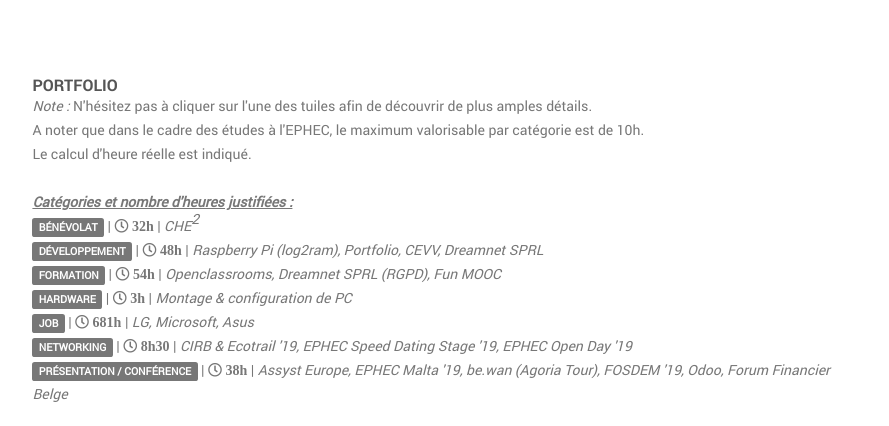
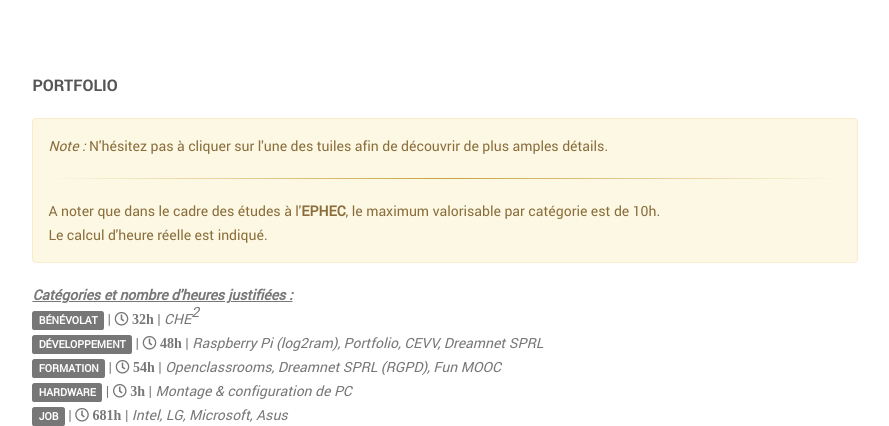
Before and after one commit to melvinmajor/portfolio, a plain HTML site: page index.html in a window 1280 px wide. Shown: the part 1454-1880 px from the top of the page, without its empty margins (342-1231 px from the left). Drawn offline with Linux system fonts and the light colour scheme.

Commit message:
Small update of the design of the portfolio

```diff
--- a/css/style.css
+++ b/css/style.css
@@ -253,10 +253,12 @@
   outline: 0;
   border: 0;
   width: 100%;
-  height: 4px;
-  background: #dddddd;
-  margin-top: 40px;
-  margin-bottom: 0;
+  height: 1px;
+  background-image: linear-gradient(to right, rgba(0, 0, 0, 0), rgba(0, 0, 0, 0.75), rgba(0, 0, 0, 0));
+}
+
+#alert hr {
+  background-image: linear-gradient(to right, rgba(184, 134, 11, 0), rgba(184, 134, 11, 0.75), rgba(184, 134, 11, 0));
 }
 
 .page-section {
--- a/index.html
+++ b/index.html
@@ -112,7 +112,7 @@
                                 <img src="img/8.jpg" alt="about me">
                             </div>
                             <p><ul>
-                                <li><span class="blue"><em><strong>Age :</strong></em></span> <strong>23</strong></li>
+                                <li><span class="blue"><em><strong>Age :</strong></em></span> <strong>24</strong></li>
                                 <li><span class="blue"><em><strong>Ville :</strong></em></span> <strong>Louvain-la-Neuve, Belgique</strong></li>
                             <li><span class="blue"><em><strong>Permis de conduire :</strong></em></span> <strong>B</strong></li>
                             </ul></p>
@@ -137,16 +137,20 @@
                     <div class="row">
                         <div class="col-md-12">
                             <h4 class="widget-title">Portfolio</h4>
-                            <p><em>Note :</em> N'hésitez pas à cliquer sur l'une des tuiles afin de découvrir de plus amples détails.</p>
-                            <p>A noter que dans le cadre des études à l'EPHEC, le maximum valorisable par catégorie est de 10h.
-                              <br>Le calcul d'heure réelle est indiqué.</p>
-                            <br><p><strong><em><u>Catégories et nombre d'heures justifiées :</u></em></strong></p>
+                            <br>
+                                <div class="alert alert-warning" id="alert" role="alert">
+                                    <p><em>Note :</em> N'hésitez pas à cliquer sur l'une des tuiles afin de découvrir de plus amples détails.</p>
+                                    <hr>
+                                    <p>A noter que dans le cadre des études à l'<strong>EPHEC</strong>, le maximum valorisable par catégorie est de 10h.
+                                        <br>Le calcul d'heure réelle est indiqué.</p>
+                                </div>
+                            <p><strong><em><u>Catégories et nombre d'heures justifiées :</u></em></strong></p>
                             <ul>
                               <li><span class="label label-default">BÉNÉVOLAT</span> | <i class="far fa-clock"> <strong>32h</strong></i> | <em>CHE<sup>2</sup></em></li>
                               <li><span class="label label-default">DÉVELOPPEMENT</span> | <i class="far fa-clock"> <strong>48h</strong></i> | <em>Raspberry Pi (log2ram), Portfolio, CEVV, Dreamnet SPRL</em></li>
                               <li><span class="label label-default">FORMATION</span> | <i class="far fa-clock"> <strong>54h</strong></i> | <em>Openclassrooms, Dreamnet SPRL (RGPD), Fun MOOC</em></li>
                               <li><span class="label label-default">HARDWARE</span> | <i class="far fa-clock"> <strong>3h</strong></i> | <em>Montage & configuration de PC</em></li>
-                              <li><span class="label label-default">JOB</span> | <i class="far fa-clock"> <strong>681h</strong></i> | <em>LG, Microsoft, Asus</em></li>
+                              <li><span class="label label-default">JOB</span> | <i class="far fa-clock"> <strong>681h</strong></i> | <em>Intel, LG, Microsoft, Asus</em></li>
                               <li><span class="label label-default">NETWORKING</span> | <i class="far fa-clock"> <strong>8h30</strong></i> | <em>CIRB & Ecotrail '19, EPHEC Speed Dating Stage '19, EPHEC Open Day '19</em></li>
                               <li><span class="label label-default">PRÉSENTATION / CONFÉRENCE</span> | <i class="far fa-clock"> <strong>38h</strong></i> | <em>Assyst Europe, EPHEC Malta '19, be.wan (Agoria Tour), FOSDEM '19, Odoo, Forum Financier Belge</em></li>
                             </ul>
--- a/sass/_base.scss
+++ b/sass/_base.scss
@@ -65,10 +65,12 @@
 	outline: 0;
 	border: 0;
 	width: 100%;
-	height: 4px;
-	background: $border-color;
-	margin-top: 40px;
-	margin-bottom: 0;
+	height: 1px;
+	background-image: linear-gradient(to right, rgba(0, 0, 0, 0), rgba(0, 0, 0, 0.75), rgba(0, 0, 0, 0));
+}
+
+#alert hr {
+	background-image: linear-gradient(to right, rgba(184, 134, 11, 0), rgba(184, 134, 11, 0.75), rgba(184, 134, 11, 0));
 }
 
 .page-section {
```
